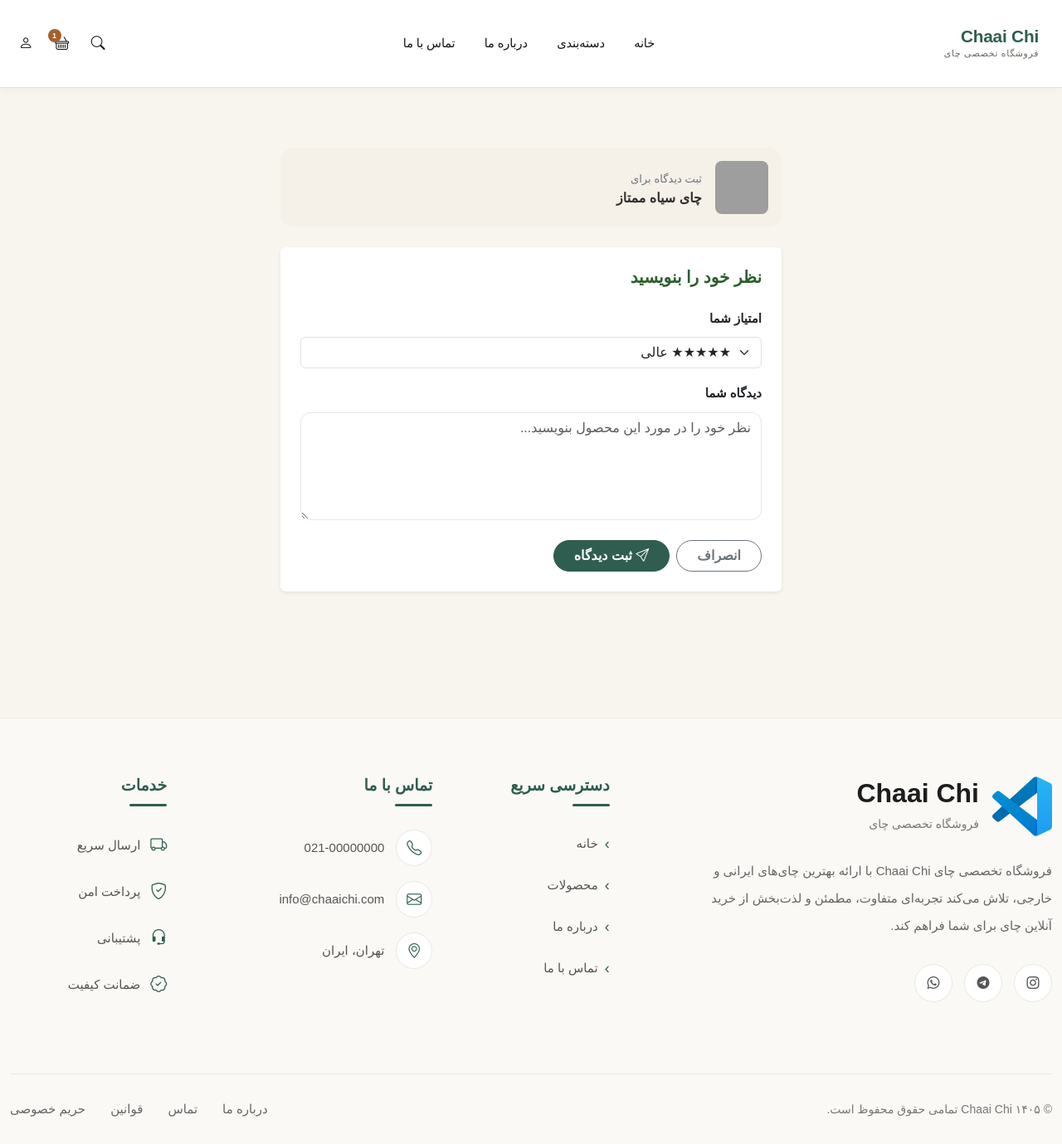
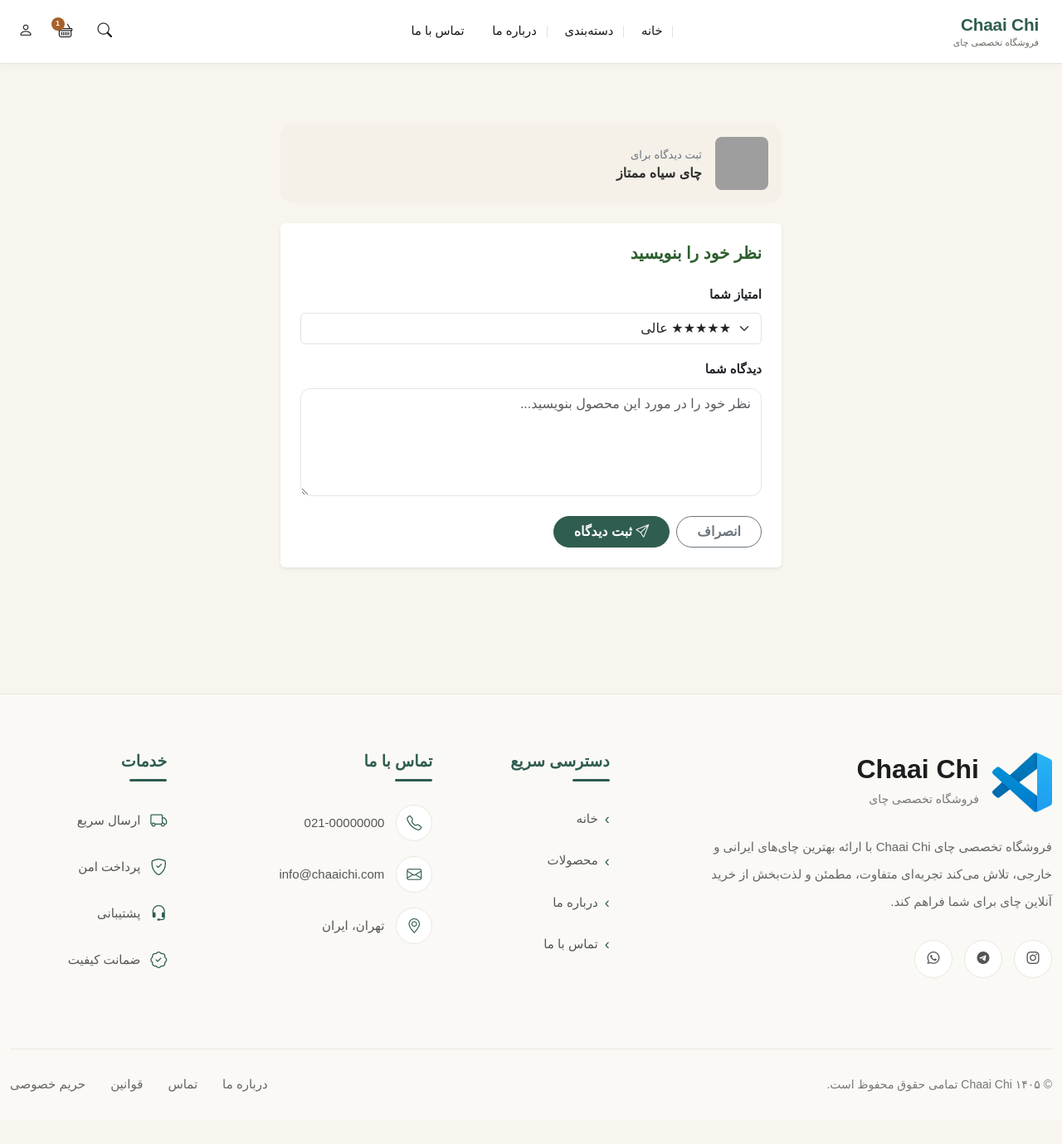
Before and after one commit to Taranemp/chaaichi-store, a Django app: page /review/product/9/submit/ in a window 1280 px wide. Shown: the whole page at 83% size. After the commit the page ends 1316 px from the top, so only its background shows below. Run offline with Django 5.2, Linux system fonts and the light colour scheme; a user stored in the database is signed in; data comes from the database, SQL or seed files in the repository; parts of the project's set-up code (start-up, migrations or seed data) failed here and were passed over; some libraries are stand-ins or nearby versions; grey boxes are pictures that could not be loaded.

Commit message:
fix some issues

```diff
--- a/static/css/style.css
+++ b/static/css/style.css
@@ -84,17 +84,15 @@ button {
   max-width: 1320px;
 }
 
-
 /*==================================================
-NAVBAR / TOPBAR
+NAVBAR / TOPBAR (RESPONSIVE FIX)
 ==================================================*/
 
 .sw-navbar {
   background-color: #ffffff;
   border-bottom: 1px solid #E4E1DA;
-  padding: 1.8rem 0;
+  padding: 0.8rem 0;
   z-index: 1030;
-  transition: all 0.35s cubic-bezier(0.16, 1, 0.3, 1);
   box-shadow: 0 2px 10px rgba(0, 0, 0, 0.03);
 }
 
@@ -102,19 +100,9 @@ NAVBAR / TOPBAR
 .sw-logo {
   display: flex;
   flex-direction: column;
-  line-height: 1.25;
+  line-height: 1.2;
   text-decoration: none;
-}
-
-.sw-logo-img {
-  width: 38px;
-  height: 38px;
-  object-fit: contain;
-  transition: transform 0.4s ease;
-}
-
-.sw-logo:hover .sw-logo-img {
-  transform: scale(1.05);
+  white-space: nowrap;
 }
 
 .sw-logo-word {
@@ -122,22 +110,35 @@ NAVBAR / TOPBAR
   font-size: 1.3rem;
   letter-spacing: -0.01em;
   color: var(--primary);
-  line-height: 1;
 }
 
 .sw-logo-sub {
   font-size: 0.68rem;
   color: #6B6862;
-  letter-spacing: 0.06em;
-  margin-top: 3px;
-  font-weight: 400;
+  margin-top: 2px;
 }
 
 /* Navigation Links */
-/* Navigation Links Clean Style */
+.sw-nav {
+  display: flex;
+  align-items: center;
+  gap: 0.5rem;
+}
+
 .sw-nav .nav-item {
   position: relative;
-  padding: 0 1.1rem;
+  padding: 0 0.8rem;
+}
+
+.sw-nav .nav-item:not(:last-child)::after {
+  content: '';
+  position: absolute;
+  right: 0;
+  top: 50%;
+  transform: translateY(-50%);
+  width: 1px;
+  height: 14px;
+  background: #E4E1DA;
 }
 
 .sw-nav .nav-link {
@@ -146,19 +147,19 @@ NAVBAR / TOPBAR
   font-weight: 500;
   padding: 0.4rem 0 !important;
   position: relative;
-  letter-spacing: -0.01em;
+  white-space: nowrap;
   border: none !important;
   outline: none !important;
   transition: color 0.3s ease;
 }
 
-/* حذف کامل فلش پیش‌فرض بوت‌استرپ روی دراپ‌داون */
+/* Fix dropdown arrow artifact */
 .sw-nav .dropdown-toggle::after {
   display: none !important;
   content: none !important;
 }
 
-/* ساخت خط زیرین اختصاصی هنگام هاور و فعال بودن */
+/* Custom underline animation */
 .sw-nav .nav-link::before {
   content: '';
   position: absolute;
@@ -173,8 +174,6 @@ NAVBAR / TOPBAR
 .sw-nav .nav-link:hover::before,
 .sw-nav .nav-link.active::before {
   width: 100%;
-  left: 0;
-  right: auto;
 }
 
 .sw-nav .nav-link:hover,
@@ -184,119 +183,28 @@ NAVBAR / TOPBAR
   background: transparent !important;
 }
 
-.sw-nav .dropdown-toggle::after {
-  vertical-align: 1px;
+/* Actions Section (Fix Icons Layout) */
+.sw-actions {
+  display: flex !important;
+  align-items: center !important;
+  gap: 0.6rem !important;
+  flex-shrink: 0;
 }
 
-/* Dropdowns & RTL Alignment */
-.sw-actions .dropdown {
-  position: relative !important;
-}
-
-.sw-dropdown {
-  background-color: #ffffff;
-  border: 1px solid #E4E1DA;
-  border-radius: 12px;
-  padding: 0.5rem;
-  min-width: 200px;
-  box-shadow: 0 10px 30px rgba(0, 0, 0, 0.08);
-  position: absolute !important;
-  left: 0 !important;
-  right: auto !important;
-  transform: none !important;
-  margin-top: 0.8rem !important;
-}
-
-.sw-dropdown .dropdown-item {
-  border-radius: 8px;
-  padding: 0.55rem 0.9rem;
-  font-size: 0.85rem;
-  color: #4a4a4a;
-  font-weight: 400;
-  transition: all 0.25s ease;
-}
-
-.sw-dropdown .dropdown-item:hover {
-  background-color: #EEF1EC;
-  color: var(--primary);
-  padding-right: 1.1rem;
-}
-
-.sw-dropdown .dropdown-divider {
-  border-top: 1px solid #f0f0f0;
-  margin: 0.4rem 0;
-}
-
-.text-gold {
-  color: var(--accent) !important;
-}
-
-/* Header Actions & Search */
-.sw-actions {
-  display: flex;
-  align-items: center;
-  gap: 0.35rem;
-}
-
-.sw-search-form {
-  position: relative;
-  width: 180px;
-  transition: width 0.35s ease;
-}
-
-.sw-search-form:focus-within {
-  width: 230px;
-}
-
-.sw-search-input {
-  border-radius: 20px;
-  padding-right: 1rem;
-  padding-left: 2.3rem;
-  font-size: 0.82rem;
-  background-color: #f7f7f7;
-  border: 1px solid #e8e8e8;
-  height: 38px;
-  transition: all 0.3s ease;
-}
-
-.sw-search-input:focus {
-  background-color: #ffffff;
-  border-color: rgba(47, 93, 80, 0.3);
-  box-shadow: 0 4px 12px rgba(0, 0, 0, 0.04);
-}
-
-.sw-search-btn {
-  position: absolute;
-  left: 10px;
-  top: 50%;
-  transform: translateY(-50%);
-  background: none;
-  border: none;
-  color: #888888;
-  font-size: 0.9rem;
-  cursor: pointer;
-  transition: color 0.25s ease;
-}
-
-.sw-search-input:focus ~ .sw-search-btn,
-.sw-search-btn:hover {
-  color: var(--primary);
-}
-
-/* Action Icon Buttons */
 .sw-icon-btn {
   width: 38px;
   height: 38px;
-  border-radius: 4px;
+  border-radius: 6px;
   background-color: transparent;
   color: #171614;
-  display: inline-flex;
-  align-items: center;
-  justify-content: center;
-  font-size: 1.05rem;
+  display: inline-flex !important;
+  align-items: center !important;
+  justify-content: center !important;
+  font-size: 1.1rem;
   border: none;
   text-decoration: none;
-  transition: all 0.3s ease;
+  position: relative;
+  transition: all 0.25s ease;
 }
 
 .sw-icon-btn:hover {
@@ -304,7 +212,6 @@ NAVBAR / TOPBAR
   color: var(--primary);
 }
 
-/* Cart Badge */
 .sw-cart-count {
   position: absolute;
   top: 2px;
@@ -316,9 +223,63 @@ NAVBAR / TOPBAR
   color: #ffffff;
   font-size: 9px;
   font-weight: 600;
+  line-height: 1;
   display: flex;
   align-items: center;
   justify-content: center;
+}
+
+/* Dropdown Menu RTL Fix */
+.sw-dropdown {
+  background-color: #ffffff;
+  border: 1px solid #E4E1DA;
+  border-radius: 12px;
+  padding: 0.5rem;
+  min-width: 180px;
+  box-shadow: 0 10px 30px rgba(0, 0, 0, 0.08);
+}
+
+.sw-dropdown .dropdown-item {
+  border-radius: 8px;
+  padding: 0.5rem 0.8rem;
+  font-size: 0.88rem;
+  color: #4a4a4a;
+  transition: all 0.2s ease;
+}
+
+.sw-dropdown .dropdown-item:hover {
+  background-color: #EEF1EC;
+  color: var(--primary);
+}
+
+/* Responsive Rules for Small Laptops & Tablets */
+@media (max-width: 1199px) {
+  .sw-nav .nav-item {
+    padding: 0 0.5rem;
+  }
+  .sw-nav .nav-link {
+    font-size: 0.85rem;
+  }
+}
+
+@media (max-width: 991px) {
+  .sw-nav {
+    flex-direction: column;
+    align-items: flex-start;
+    padding: 1rem 0;
+    gap: 0;
+  }
+  .sw-nav .nav-item {
+    width: 100%;
+    padding: 0.4rem 0;
+  }
+  .sw-nav .nav-item:not(:last-child)::after {
+    display: none;
+  }
+  .sw-actions {
+    margin-top: 0.8rem;
+    justify-content: flex-start;
+  }
 }
 
 /*==================================================
@@ -362,7 +323,6 @@ SEARCH GLOBAL
 .search-form button:hover {
   background: var(--primary-dark);
 }
-
 /*==================================================
 FOOTER
 ==================================================*/
--- a/templates/base.html
+++ b/templates/base.html
@@ -7,20 +7,29 @@
     <meta charset="UTF-8">
     <meta name="viewport" content="width=device-width, initial-scale=1.0">
 
-    <title>Chaai Chi | فروشگاه تخصصی چای</title>
+    <title>{% block title %}Chaai Chi | فروشگاه تخصصی چای{% endblock %}</title>
 
     <link rel="shortcut icon" href="{% static 'img/logo.png' %}" type="image/x-icon">
+
+    <!-- Bootstrap CSS -->
     <link rel="stylesheet" href="{% static 'css/bootstrap.min.css' %}">
+
+    <!-- Bootstrap Icons (Local + CDN Fallback for safety) -->
     <link rel="stylesheet" href="{% static 'css/bootstrap-icons.css' %}">
+    <link rel="stylesheet" href="https://cdn.jsdelivr.net/npm/bootstrap-icons@1.11.3/font/bootstrap-icons.min.css">
+
+    <!-- Custom Style -->
     <link rel="stylesheet" href="{% static 'css/style.css' %}">
+
+    {% block extra_css %}{% endblock %}
 </head>
 
-<body class="m-0 p-0">
+<body class="m-0 p-0 d-flex flex-column min-vh-100">
 
     {% include "inc/topbar.html" %}
 
-    <!-- بدنه هوشمند: اگر صفحه اصلی بود عرض ۱۰۰٪ و بدون پدینگ، در غیر این صورت کانتینر منظم -->
-    <main class="{% if request.resolver_match.url_name == 'index' or request.resolver_match.url_name == 'home' %}w-100 m-0 p-0{% else %}container py-4{% endif %}">
+    <!-- بدنه اصلی -->
+    <main class="flex-grow-1 {% if request.resolver_match.url_name == 'index' or request.resolver_match.url_name == 'home' %}w-100 m-0 p-0{% else %}container py-4{% endif %}">
 
         {% if messages and request.resolver_match.url_name != "post_detail" %}
             <div class="container mt-3">
@@ -55,6 +64,7 @@
 
     {% include "inc/footer.html" %}
 
+    <!-- Bootstrap JS -->
     <script src="{% static 'js/bootstrap.bundle.min.js' %}"></script>
 
     <script>
@@ -68,8 +78,7 @@
         });
     </script>
 
-    {% block extra_js %}
-    {% endblock extra_js %}
+    {% block extra_js %}{% endblock %}
 
 </body>
 </html>
```
